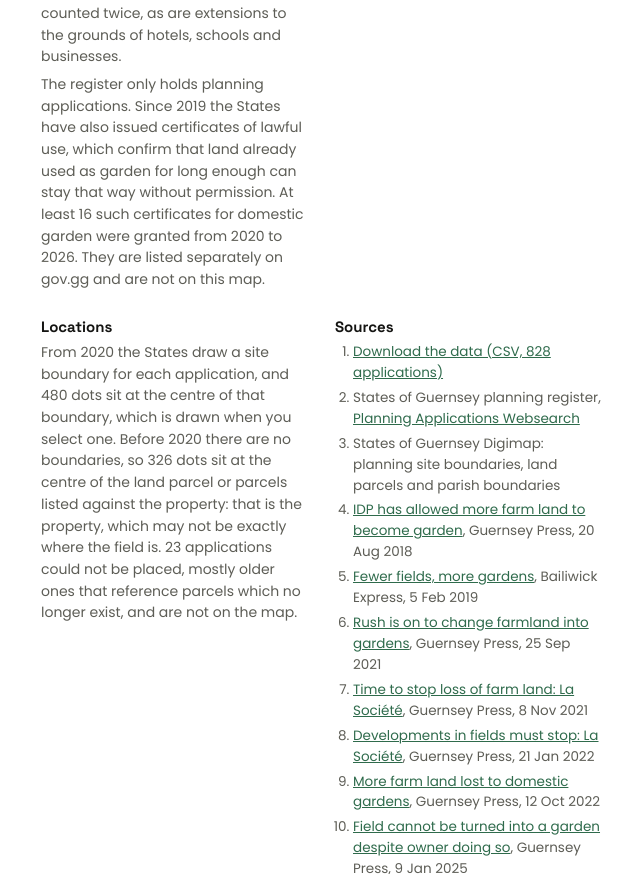
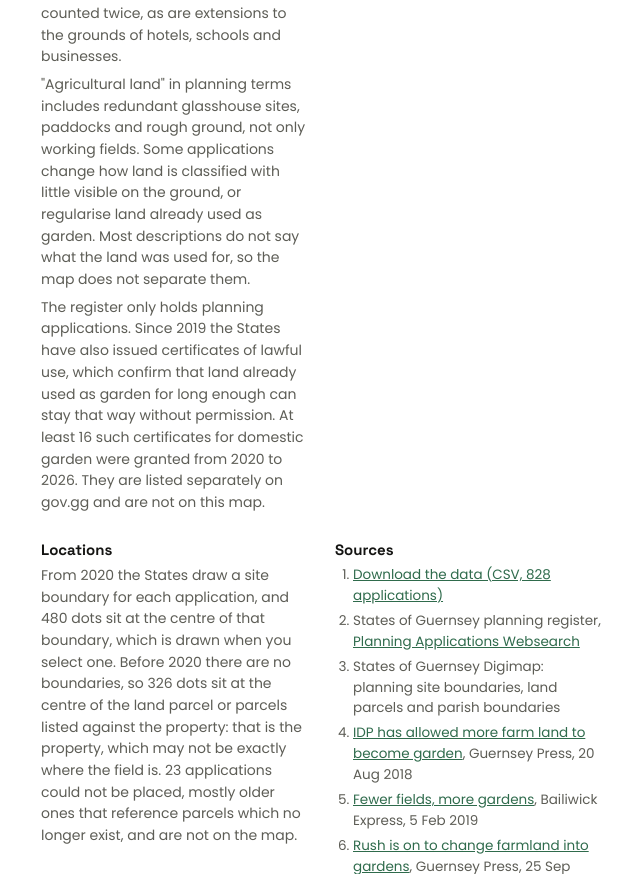
Before and after one commit to The-Quarry/guernsey-landuse, a plain HTML site: page fields/index.html in a window 1280 px wide. Shown: the part 2898-3772 px from the top of the page, without its empty margins (25-665 px from the left). Drawn offline with nearby package versions, Linux system fonts and the light colour scheme.

Commit message:
Fields method: explain what agricultural land covers
Co-Authored-By: Claude Opus 5.5 <noreply@anthropic.com>
Claude-Session: https://claude.ai/code/session_01TToE5KuZF5nWdmxsGJMzAQ

```diff
--- a/fields/index.html
+++ b/fields/index.html
@@ -196,6 +196,7 @@ body.embed .signup{display:none}
           <h3>The applications</h3>
           <p id="m-source"></p>
           <p>An application is included if its description changes agricultural land, a field, paddock or vinery to garden or domestic curtilage, or extends a domestic curtilage or garden. Amendments to earlier approvals are left out so the same land isn't counted twice, as are extensions to the grounds of hotels, schools and businesses.</p>
+          <p>"Agricultural land" in planning terms includes redundant glasshouse sites, paddocks and rough ground, not only working fields. Some applications change how land is classified with little visible on the ground, or regularise land already used as garden. Most descriptions do not say what the land was used for, so the map does not separate them.</p>
           <p>The register only holds planning applications. Since 2019 the States have also issued certificates of lawful use, which confirm that land already used as garden for long enough can stay that way without permission. At least 16 such certificates for domestic garden were granted from 2020 to 2026. They are listed separately on gov.gg and are not on this map.</p>
         </div>
         <div>
```
